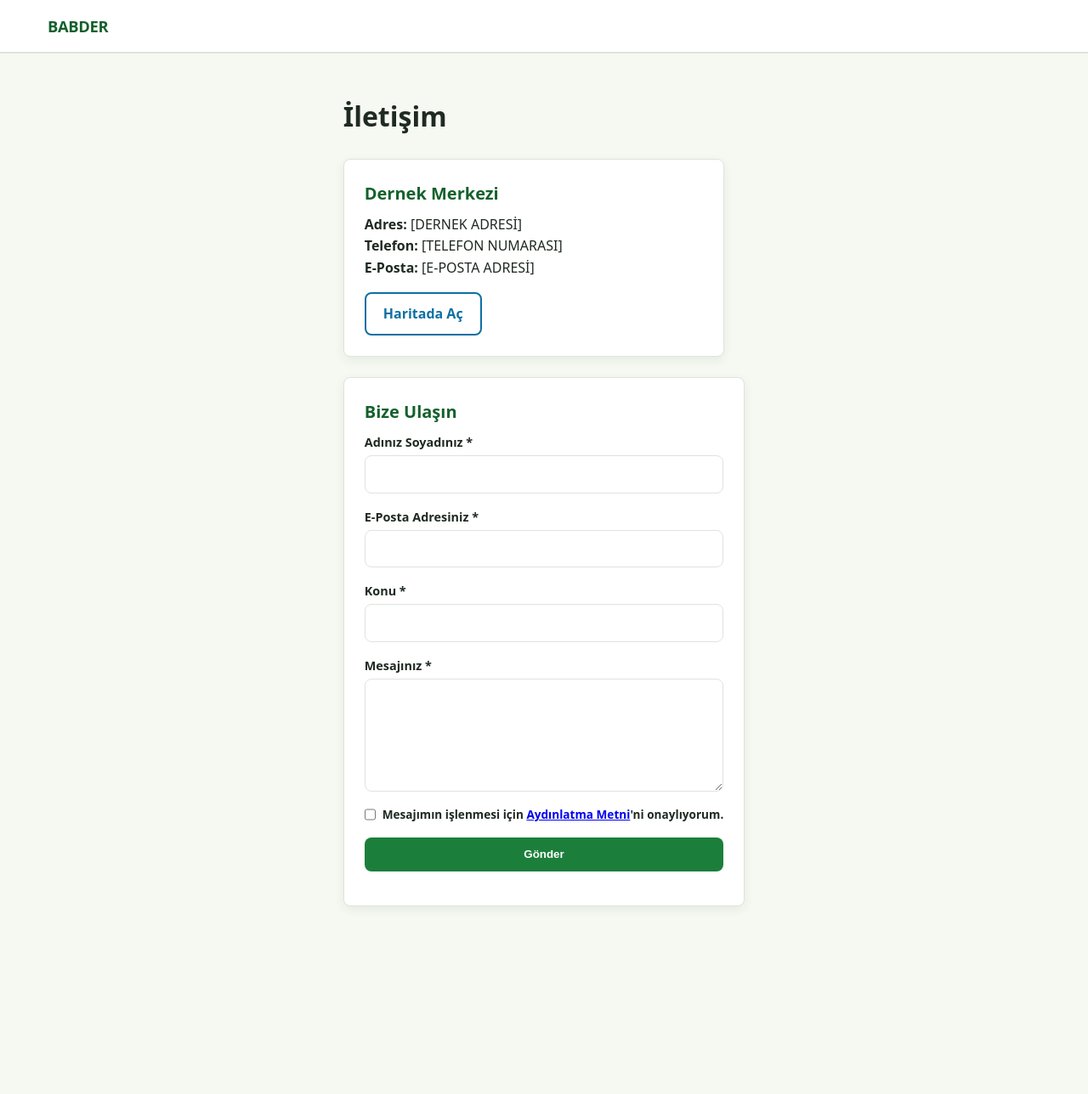
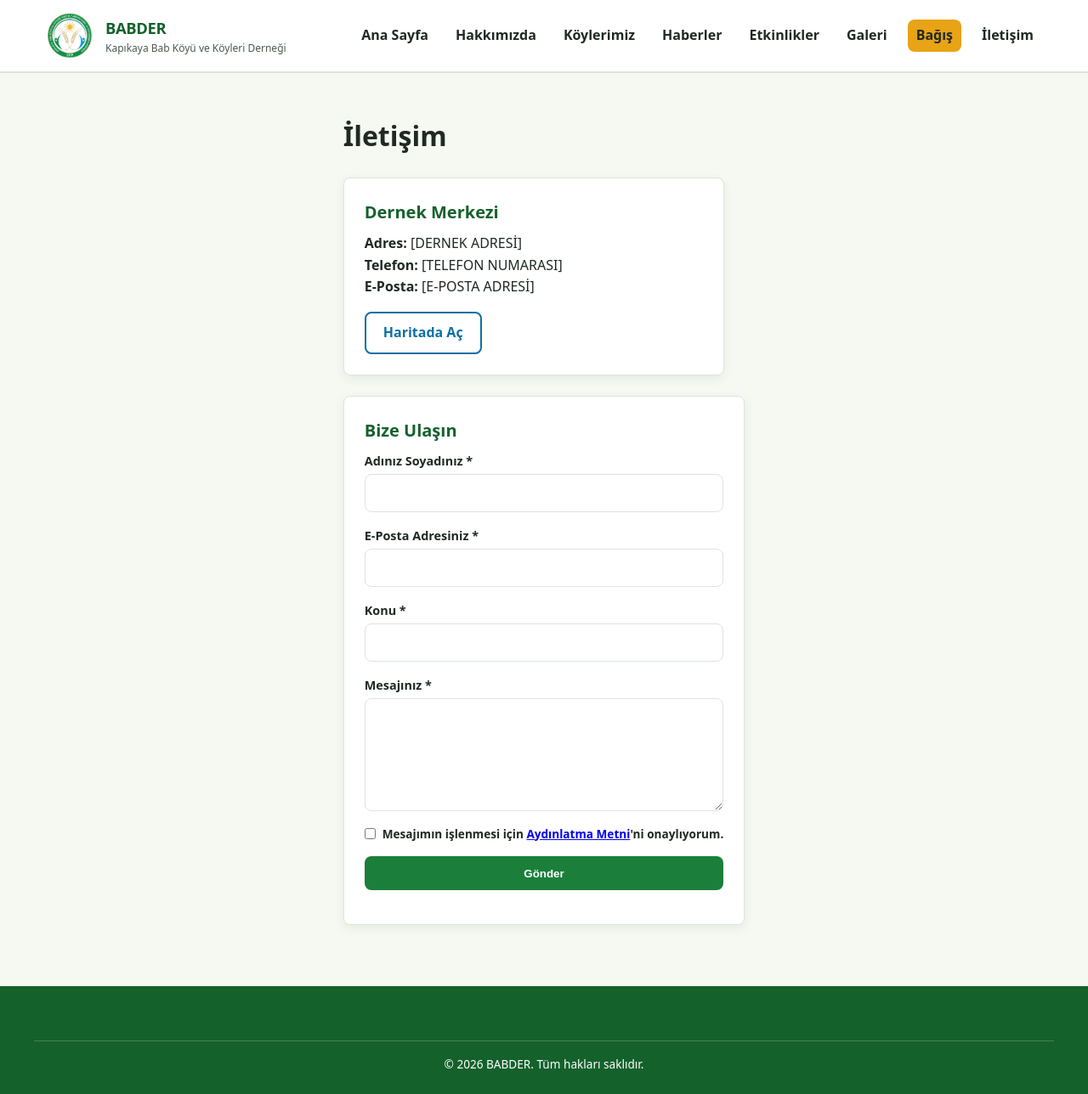
Before and after one commit to yusuf-basaran/BABDER, a plain HTML site: page sayfalar/iletisim.html in a window 1280 px wide. Shown: the whole page at 85% size. Before the commit the page ends 1139 px from the top, so only its background shows below. Drawn offline with Linux system fonts and the light colour scheme; no server answers.

Commit message:
Refactor paths and add footer to iletişim.html
Updated file paths for styles, images, and scripts. Added footer with copyright notice.

```diff
--- a/sayfalar/iletisim.html
+++ b/sayfalar/iletisim.html
@@ -4,12 +4,31 @@
   <meta charset="UTF-8">
   <meta name="viewport" content="width=device-width, initial-scale=1.0">
   <title>İletişim | BABDER</title>
-  <link rel="stylesheet" href="/css/style.css">
+  <link rel="icon" type="image/png" href="../img/favicon.png">
+  <link rel="stylesheet" href="../css/style.css">
 </head>
 <body>
   <header class="site-header">
     <div class="header-icerik">
-      <a href="/" class="marka-alani"><span class="marka-baslik">BABDER</span></a>
+      <a href="../index.html" class="marka-alani">
+        <img src="../img/logo.png" alt="BABDER Resmi Logosu" class="marka-logo" width="52" height="52">
+        <div>
+          <span class="marka-baslik">BABDER</span>
+          <span class="marka-alt-baslik">Kapıkaya Bab Köyü ve Köyleri Derneği</span>
+        </div>
+      </a>
+      <nav class="ana-menu" aria-label="Ana Menü">
+        <ul id="menu-liste">
+          <li><a href="../index.html">Ana Sayfa</a></li>
+          <li><a href="./hakkimizda.html">Hakkımızda</a></li>
+          <li><a href="./koylerimiz.html">Köylerimiz</a></li>
+          <li><a href="./haberler.html">Haberler</a></li>
+          <li><a href="./etkinlikler.html">Etkinlikler</a></li>
+          <li><a href="./galeri.html">Galeri</a></li>
+          <li><a href="./bagis.html" class="btn btn-vurgu">Bağış</a></li>
+          <li><a href="./iletisim.html">İletişim</a></li>
+        </ul>
+      </nav>
     </div>
   </header>
 
@@ -55,7 +74,7 @@
         <div class="form-grup" style="flex-direction: row; gap: 0.5rem;">
           <input type="checkbox" id="iletisim_kvkk" required>
           <label for="iletisim_kvkk" style="font-size: 0.85rem;">
-            Mesajımın işlenmesi için <a href="/sayfalar/kvkk.html" target="_blank" rel="noopener noreferrer">Aydınlatma Metni</a>'ni onaylıyorum.
+            Mesajımın işlenmesi için <a href="./kvkk.html" target="_blank" rel="noopener noreferrer">Aydınlatma Metni</a>'ni onaylıyorum.
           </label>
         </div>
 
@@ -65,8 +84,15 @@
     </div>
   </main>
 
+  <footer class="site-footer">
+    <div class="kapsayici footer-alt">
+      <p>&copy; 2026 BABDER. Tüm hakları saklıdır.</p>
+    </div>
+  </footer>
+
+  <script type="module" src="../js/main.js"></script>
   <script type="module">
-    import { db } from "/js/api.js";
+    import { db } from "../js/api.js";
 
     document.getElementById("iletisim-formu")?.addEventListener("submit", async (e) => {
       e.preventDefault();
```
